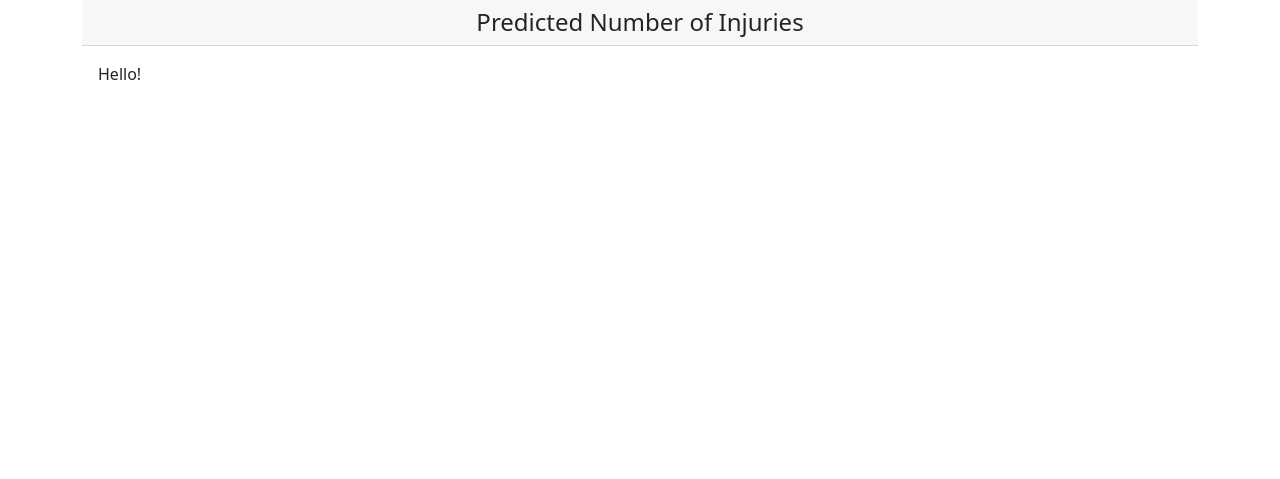
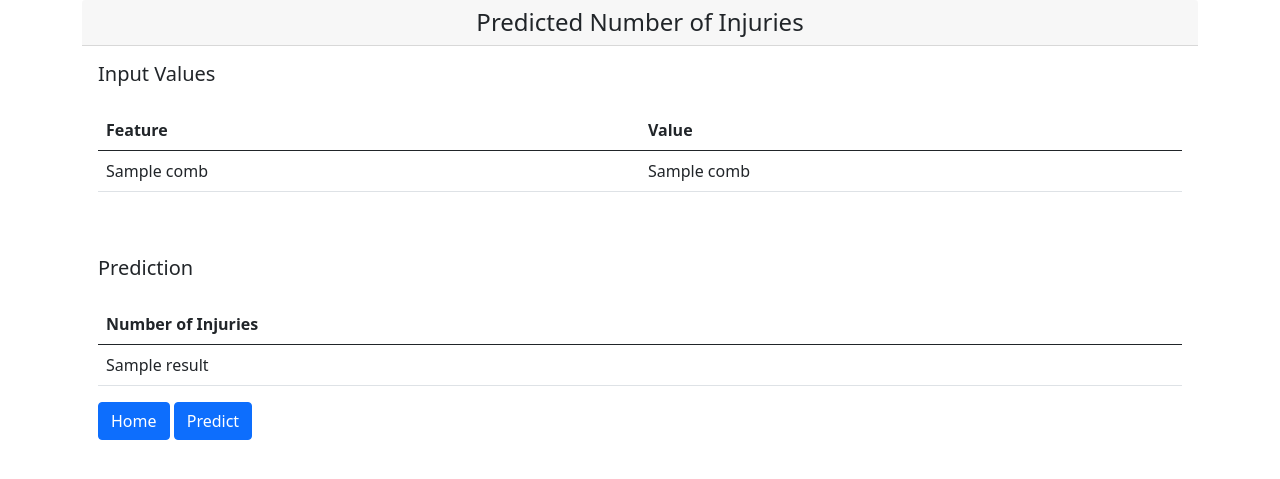
Before and after one commit to jkh-code/predicting-traffic-accident-injuries, a Flask app: template app/templates/results.html in a window 1280 px wide. Shown: the top 479 px of the page. Run offline with Flask 2, Linux system fonts and the light colour scheme; the template is opened without the code that fills it: most values are stand-ins (such as "Sample title", 1, 10 or a date in 2020); some libraries are stand-ins or nearby versions.

Commit message:
Complete initial web app

```diff
--- a/app/app.py
+++ b/app/app.py
@@ -1,5 +1,6 @@
 from flask import Flask, render_template, request, redirect, url_for
 import pandas as pd
+import numpy as np
 
 from src.model import PredictionModel
 
@@ -12,10 +13,12 @@ def index():
 
 @app.route("/questions", methods=["GET", "POST"])
 def questions():
+    """Display the questions page."""
     return render_template("questions.html")
 
 @app.route("/results", methods=["GET", "POST"])
 def results():
+    """Display the results page."""
     if request.method == "POST":
         # Convert HTML names to model names
         answers_d = dict()
@@ -30,11 +33,18 @@ def results():
         encoder_path = "./models/encoder.pkl"
         prediction_model = PredictionModel(
             model_path, scalar_path, encoder_path)
-        X = prediction_model.transform(X)
-        y_pred = prediction_model.predict(X)
-        print(y_pred)
+        X_transformed = prediction_model.transform(X)
+        y_pred = prediction_model.predict(X_transformed)
 
-        return render_template("results.html")
+        cols = X.columns.to_list()
+        cols = [col.replace("_", " ").title() for col in cols]
+        table = X.values.reshape(-1, 1)
+        titles = np.array(cols).reshape(-1, 1)
+        result = y_pred
+        comb = np.concatenate((titles, table), axis=1)
+
+        return render_template(
+            "results.html", comb=comb, result=result)
     else:
         return redirect(url_for("index"))
 
--- a/app/templates/index.html
+++ b/app/templates/index.html
@@ -18,7 +18,7 @@
 
                 <form action="/questions" method="post">
                     <button class="btn btn-primary btn-block" type="submit">Get Started</button>
-                    <a class="btn btn-secondary" href="https://github.com/jkh-code/predicting-traffic-accident-injuries#predicting-the-number-of-traffic-accident-injuries-in-chicago" target="_blank" rel="noopener noreferrer"role="button">About</a>
+                    <a class="btn btn-primary" href="https://github.com/jkh-code/predicting-traffic-accident-injuries#predicting-the-number-of-traffic-accident-injuries-in-chicago" target="_blank" rel="noopener noreferrer"role="button">About</a>
                 </form>
             </div>
         </div>
--- a/app/templates/results.html
+++ b/app/templates/results.html
@@ -14,7 +14,43 @@
                 <h4 class="my-0 font-weight-normal text-center">Predicted Number of Injuries</h4>
             </div>
             <div class="card-body">
-                <p>Hello!</p>
+                <h5 class="my-0 font-weight-normal">Input Values</h3>
+                <br>
+
+                <table class="table">
+                    <thead>
+                        <th scope="col">Feature</th>
+                        <th scope="col">Value</th>
+                    </thead>
+                    <tbody>
+                        {% for x, y in comb %}
+                            <tr>
+                                <td>{{ x }}</td>
+                                <td>{{ y }}</td>
+                            </tr>
+                        {% endfor %}
+                    </tbody>
+                </table>
+                <br><br>
+
+                <h5 class="my-0 font-weight-normal">Prediction</h3>
+                <br>
+
+                <table class="table">
+                    <thead>
+                        <th scope="col">Number of Injuries</th>
+                    </thead>
+                    <tbody>
+                        {% for x in result %}
+                            <tr>
+                                <td>{{ x }}</td>
+                            </tr>
+                        {% endfor %}
+                    </tbody>
+                </table>
+
+                <a class="btn btn-primary" href="{{ url_for('index') }}" role="button">Home</a>
+                <a class="btn btn-primary" href="{{ url_for('questions') }}" role="button">Predict</a>
             </div>
         </div>
     </div>
```
